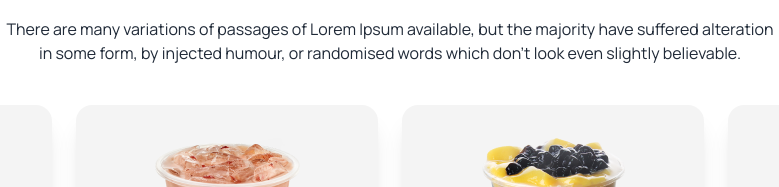
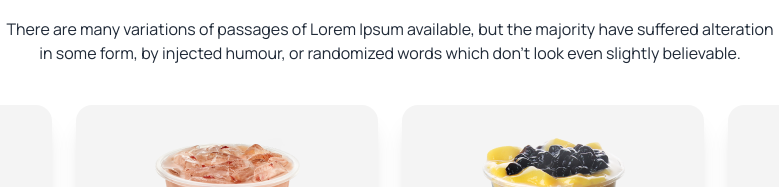
Before and after one commit to Rahee-AGT/tea-house-with-daisyui-main, a plain HTML site: page index.html in a window 1280 px wide. Shown: the part 762-949 px from the top of the page, 250-1029 px from the left. Drawn offline with nearby package versions, Linux system fonts and the light colour scheme.

Commit message:
third commit

```diff
--- a/index.html
+++ b/index.html
@@ -63,7 +63,7 @@
         <section class="text-center my-24">
             <h2 class="text-5xl font-extrabold mb-5">Our Featured Products</h2>
             <p class="lg:max-w-3xl mb-10 mx-auto">There are many variations of passages of Lorem Ipsum available, but
-                the majority have suffered alteration in some form, by injected humour, or randomised words which don't
+                the majority have suffered alteration in some form, by injected humour, or randomized words which don't
                 look even slightly believable. </p>
             <div class="grid gap-6 grid-cols-1 md:grid-cols-2 lg:grid-cols-4">
                 <div class="card p-8 bg-gradient-to-r from-[#F4F4F4] to-[#F4F4F4] shadow-xl">
```
